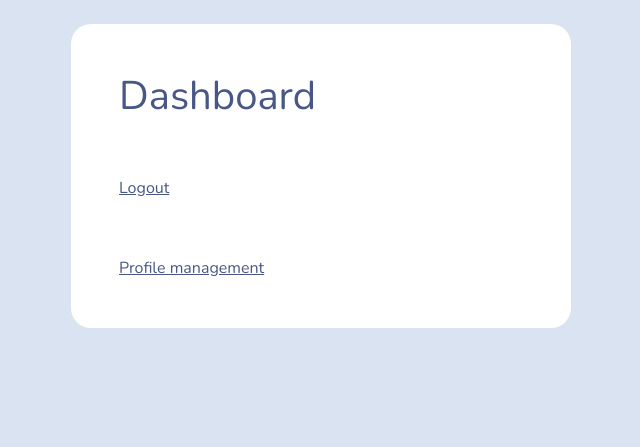
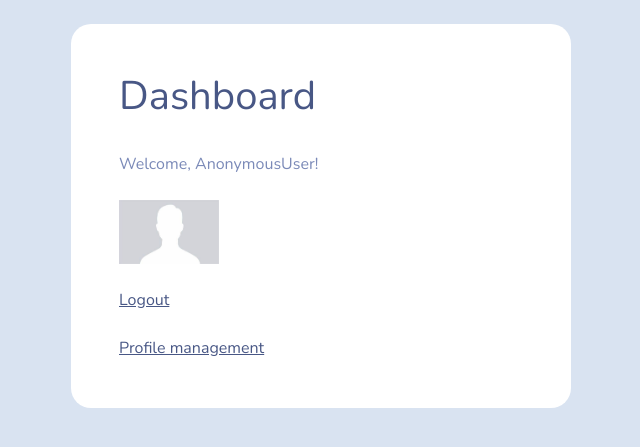
Before and after one commit to Skyknew/py, a Django app: template atc/Test1/templates/test1/dashboard.html in a window 1280 px wide. Shown: the top 447 px of the page, without its empty margins (319-959 px from the left). Run offline with Django 4.2, Linux system fonts and the light colour scheme; the template is opened without the code that fills it: values that come from a table or form of the project are taken from there, others are empty; data comes from the database, SQL or seed files in the repository.

Commit message:
Profile pic upload added

```diff
--- a/atc/Test1/templates/test1/dashboard.html
+++ b/atc/Test1/templates/test1/dashboard.html
@@ -25,12 +25,19 @@
 
         <hr>
 
+        Welcome, {{user}}!
+
+        <br>
+        <br>
+
+        <img style="width: 100px;" src="{{profilePic.profile_pic.url}}" />
+
+        <br>
         <br>
 
         <a href="{% url 'user-logout' %}"> Logout </a>
 
-        <hr>
-
+        <br>
         <br>
 
         <a href="{% url 'profile_management' %}"> Profile management </a>
```
